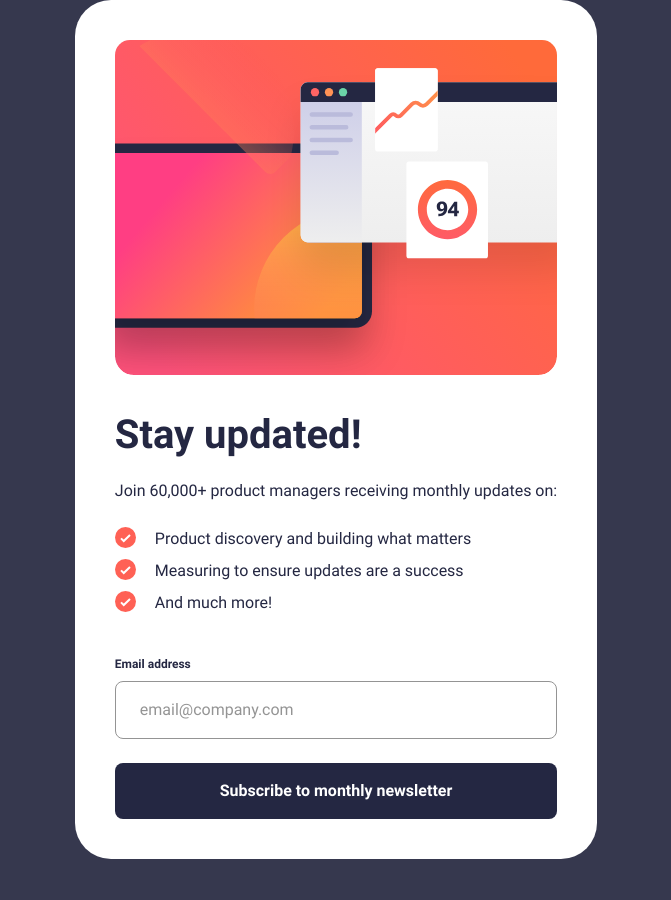
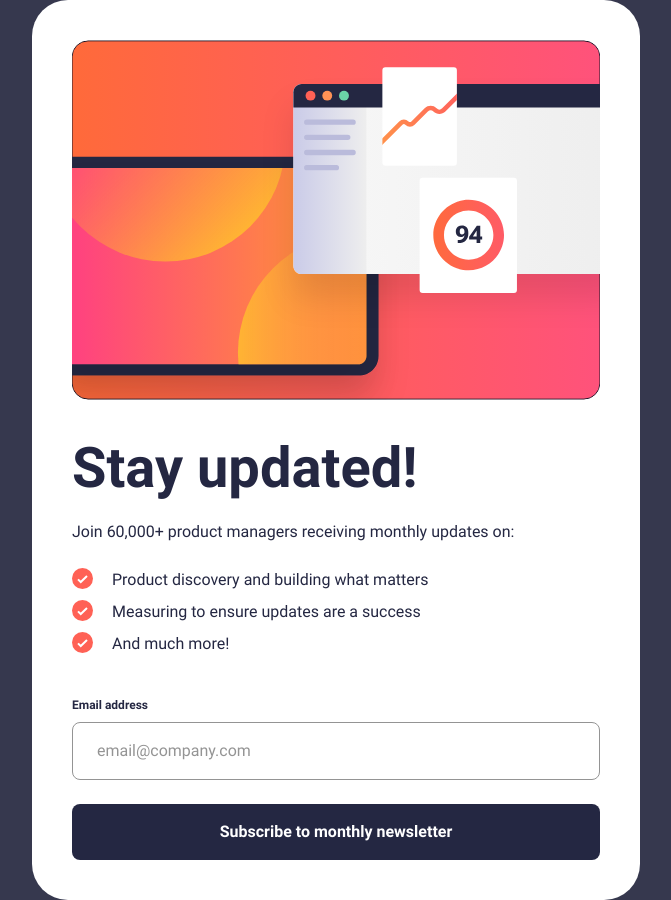
Before and after one commit to Uri-Raz-Dev/newsletter-sign-up-with-success-message, a website: page index.html in a window 1280 px wide. Shown: the whole page, without its empty margins (304-975 px from the left). Before the commit the page ends 859 px from the top, so only its background shows below. Drawn offline with Linux system fonts and the light colour scheme.

Commit message:
writing desktop style

```diff
--- a/index.html
+++ b/index.html
@@ -20,7 +20,9 @@
     </div>
     <div class="layout-container">
       <div class="img-container">
-        <img src="./assets/images/illustration-sign-up-mobile.svg" alt="sign up picture" />
+        <img class="img-phone" src="./assets/images/illustration-sign-up-mobile.svg" alt="sign up picture" />
+        <img class="img-tablet" src="./assets/images/illustration-sign-up-tablet.svg" alt="sign up picture" />
+        <img class="img-desktop" src="./assets/images/illustration-sign-up-desktop.svg" alt="sign up picture" />
       </div>
       <section class="sign-up-container">
         <article class="sign-up-info">
--- a/styles/_components.scss
+++ b/styles/_components.scss
@@ -7,6 +7,9 @@
   color: $blue800;
   h1 {
     @include text-preset-1-bold-mobile;
+    @include media(tablet) {
+      @include text-preset-1-bold;
+    }
   }
   p {
     @include text-preset-2-regular;
@@ -29,10 +32,18 @@
   h1 {
     @include text-preset-1-bold-mobile;
     text-wrap: nowrap;
+    @include media(tablet) {
+      @include text-preset-1-bold;
+    }
   }
   p,
   ul {
     @include text-preset-2-regular;
+  }
+  ul {
+    @include media(desktop) {
+      text-wrap: nowrap;
+    }
   }
 }
 
--- a/styles/_layout.scss
+++ b/styles/_layout.scss
@@ -26,13 +26,52 @@ body {
     border-radius: 36px;
     // min-width: pxToRem(608);
   }
+  @include media(desktop) {
+    padding: pxToRem(32) !important;
+    min-width: pxToRem(904);
+    min-height: pxToRem(641);
+    flex-direction: row;
+    gap: 0;
+  }
 
   > .img-container {
-    img {
+    @include media(desktop) {
+      order: 1;
       width: 100%;
-      max-width: pxToRem(768);
+      // height: 100%;
+      // object-fit: cover;
+      // flex: 1 0 pxToRem(400);
+    }
+    .img-phone {
+      width: 100%;
+      display: block;
       @include media(tablet) {
-        border-radius: 15px;
+        display: none;
+      }
+      @include media(desktop) {
+        display: none;
+      }
+    }
+    .img-tablet {
+      display: none;
+
+      @include media(tablet) {
+        width: 100%;
+        display: block;
+      }
+      @include media(desktop) {
+        display: none;
+      }
+    }
+    .img-desktop {
+      display: none;
+
+      @include media(tablet) {
+        display: none;
+      }
+      @include media(desktop) {
+        width: 100%;
+        display: block;
       }
     }
   }
@@ -78,11 +117,21 @@ body {
   display: flex;
   flex-direction: column;
   gap: pxToRem(40);
-  > * {
-    @include media(tablet) {
-      padding-inline: 0px;
+  @include media(tablet) {
+    > * {
+      @include media(tablet) {
+        padding-inline: 0px;
+      }
     }
   }
+  @include media(desktop) {
+    width: pxToRem(376);
+    height: pxToRem(450);
+    align-self: center;
+    margin-inline-end: pxToRem(64);
+    // flex-shrink: 1;
+  }
+
   // padding: 2rem;
   .sign-up-info {
     display: flex;
```
Also changed, not shown: styles/main.css, 1 other file.
